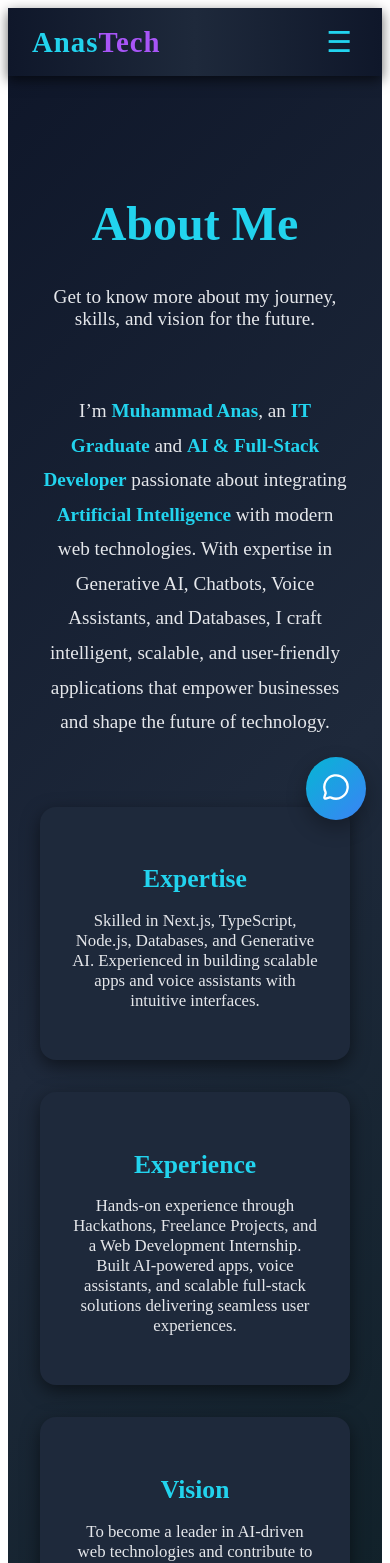
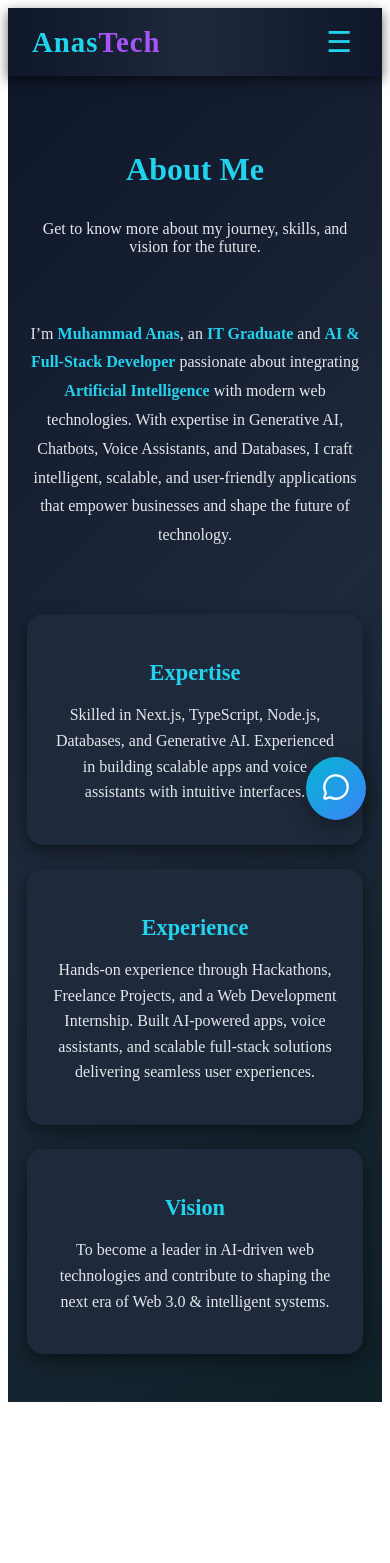
Before and after one commit to Anas-Rajput12/Portfolio, a Next.js app: page /about in a window 390 px wide. Shown: the top 1563 px of the page. After the commit the page ends 1410 px from the top, so only its background shows below. Built offline with nearby package versions, Linux system fonts and the light colour scheme.

Commit message:
Update page.tsx

```diff
--- a/app/about/page.tsx
+++ b/app/about/page.tsx
@@ -3,132 +3,40 @@ import React from "react";
 
 const About = () => {
   return (
-    <section
-      style={{
-        minHeight: "100vh",
-        background: "linear-gradient(135deg, #0f172a, #1e293b, #0f2027)",
-        color: "white",
-        padding: "5rem 2rem",
-        display: "flex",
-        flexDirection: "column",
-        alignItems: "center",
-        textAlign: "center",
-      }}
-    >
+    <section className="about-section">
       {/* Heading */}
-      <h1
-        style={{
-          fontSize: "3rem",
-          fontWeight: 800,
-          marginBottom: "1rem",
-          color: "#22d3ee", // Cyan for heading
-        }}
-      >
-        About Me
-      </h1>
-      <p
-        style={{
-          fontSize: "1.2rem",
-          color: "#e5e7eb", // Light gray for body
-          marginBottom: "3rem",
-          maxWidth: "750px",
-        }}
-      >
+      <h1 className="about-heading">About Me</h1>
+      <p className="about-subtitle">
         Get to know more about my journey, skills, and vision for the future.
       </p>
 
       {/* Intro */}
-      <p
-        style={{
-          fontSize: "1.2rem",
-          maxWidth: "750px",
-          lineHeight: "1.8",
-          marginTop: "1rem",
-          color: "#e5e7eb", // same color for consistency
-        }}
-      >
-        I’m <strong style={{ color: "#22d3ee" }}>Muhammad Anas</strong>, an{" "}
-        <strong style={{ color: "#22d3ee" }}>IT Graduate</strong> and{" "}
-        <strong style={{ color: "#22d3ee" }}>AI & Full-Stack Developer</strong>{" "}
+      <p className="about-intro">
+        I’m <strong className="highlight">Muhammad Anas</strong>, an{" "}
+        <strong className="highlight">IT Graduate</strong> and{" "}
+        <strong className="highlight">AI & Full-Stack Developer</strong>{" "}
         passionate about integrating{" "}
-        <strong style={{ color: "#22d3ee" }}>Artificial Intelligence</strong>{" "}
-        with modern web technologies. With expertise in Generative AI,
-        Chatbots, Voice Assistants, and Databases, I craft intelligent,
-        scalable, and user-friendly applications that empower businesses and
-        shape the future of technology.
+        <strong className="highlight">Artificial Intelligence</strong> with
+        modern web technologies. With expertise in Generative AI, Chatbots,
+        Voice Assistants, and Databases, I craft intelligent, scalable, and
+        user-friendly applications that empower businesses and shape the future
+        of technology.
       </p>
 
       {/* Highlights */}
-      <div
-        style={{
-          display: "grid",
-          gridTemplateColumns: "repeat(auto-fit, minmax(280px, 1fr))",
-          gap: "2rem",
-          maxWidth: "1100px",
-          marginTop: "3rem",
-          width: "100%",
-        }}
-      >
-        {/* Expertise */}
-        <div
-          style={{
-            background: "#1e293b",
-            padding: "2rem",
-            borderRadius: "16px",
-            boxShadow: "0 6px 18px rgba(0,0,0,0.5)",
-            transition: "transform 0.3s ease, box-shadow 0.3s ease",
-          }}
-          onMouseEnter={(e) =>
-            (e.currentTarget.style.transform = "translateY(-6px)")
-          }
-          onMouseLeave={(e) =>
-            (e.currentTarget.style.transform = "translateY(0)")
-          }
-        >
-          <h3
-            style={{
-              color: "#22d3ee", // cyan heading
-              fontSize: "1.6rem",
-              fontWeight: 700,
-              marginBottom: "0.75rem",
-            }}
-          >
-            Expertise
-          </h3>
-          <p style={{ color: "#e5e7eb", fontSize: "1.05rem" }}>
+      <div className="about-grid">
+        <div className="about-card">
+          <h3>Expertise</h3>
+          <p>
             Skilled in Next.js, TypeScript, Node.js, Databases, and Generative
             AI. Experienced in building scalable apps and voice assistants with
             intuitive interfaces.
           </p>
         </div>
 
-        {/* Experience */}
-        <div
-          style={{
-            background: "#1e293b",
-            padding: "2rem",
-            borderRadius: "16px",
-            boxShadow: "0 6px 18px rgba(0,0,0,0.5)",
-            transition: "transform 0.3s ease, box-shadow 0.3s ease",
-          }}
-          onMouseEnter={(e) =>
-            (e.currentTarget.style.transform = "translateY(-6px)")
-          }
-          onMouseLeave={(e) =>
-            (e.currentTarget.style.transform = "translateY(0)")
-          }
-        >
-          <h3
-            style={{
-              color: "#22d3ee",
-              fontSize: "1.6rem",
-              fontWeight: 700,
-              marginBottom: "0.75rem",
-            }}
-          >
-            Experience
-          </h3>
-          <p style={{ color: "#e5e7eb", fontSize: "1.05rem" }}>
+        <div className="about-card">
+          <h3>Experience</h3>
+          <p>
             Hands-on experience through Hackathons, Freelance Projects, and a
             Web Development Internship. Built AI-powered apps, voice assistants,
             and scalable full-stack solutions delivering seamless user
@@ -136,38 +44,125 @@ const About = () => {
           </p>
         </div>
 
-        {/* Vision */}
-        <div
-          style={{
-            background: "#1e293b",
-            padding: "2rem",
-            borderRadius: "16px",
-            boxShadow: "0 6px 18px rgba(0,0,0,0.5)",
-            transition: "transform 0.3s ease, box-shadow 0.3s ease",
-          }}
-          onMouseEnter={(e) =>
-            (e.currentTarget.style.transform = "translateY(-6px)")
-          }
-          onMouseLeave={(e) =>
-            (e.currentTarget.style.transform = "translateY(0)")
-          }
-        >
-          <h3
-            style={{
-              color: "#22d3ee",
-              fontSize: "1.6rem",
-              fontWeight: 700,
-              marginBottom: "0.75rem",
-            }}
-          >
-            Vision
-          </h3>
-          <p style={{ color: "#e5e7eb", fontSize: "1.05rem" }}>
+        <div className="about-card">
+          <h3>Vision</h3>
+          <p>
             To become a leader in AI-driven web technologies and contribute to
             shaping the next era of Web 3.0 & intelligent systems.
           </p>
         </div>
       </div>
+
+      {/* Custom Styles */}
+      <style jsx>{`
+        .about-section {
+          min-height: 100vh;
+          background: linear-gradient(135deg, #0f172a, #1e293b, #0f2027);
+          color: white;
+          padding: 5rem 2rem;
+          display: flex;
+          flex-direction: column;
+          align-items: center;
+          text-align: center;
+        }
+
+        .about-heading {
+          font-size: clamp(2rem, 5vw, 3rem);
+          font-weight: 800;
+          margin-bottom: 1rem;
+          color: #22d3ee;
+        }
+
+        .about-subtitle {
+          font-size: clamp(1rem, 2.5vw, 1.2rem);
+          color: #e5e7eb;
+          margin-bottom: 3rem;
+          max-width: 750px;
+        }
+
+        .about-intro {
+          font-size: clamp(1rem, 2.5vw, 1.2rem);
+          max-width: 750px;
+          line-height: 1.8;
+          margin-top: 1rem;
+          color: #e5e7eb;
+        }
+
+        .highlight {
+          color: #22d3ee;
+        }
+
+        .about-grid {
+          display: grid;
+          grid-template-columns: repeat(auto-fit, minmax(280px, 1fr));
+          gap: 2rem;
+          max-width: 1100px;
+          margin-top: 3rem;
+          width: 100%;
+        }
+
+        .about-card {
+          background: #1e293b;
+          padding: 2rem;
+          border-radius: 16px;
+          box-shadow: 0 6px 18px rgba(0, 0, 0, 0.5);
+          transition: transform 0.3s ease, box-shadow 0.3s ease;
+        }
+
+        .about-card:hover {
+          transform: translateY(-6px);
+          box-shadow: 0 10px 22px rgba(0, 0, 0, 0.6);
+        }
+
+        .about-card h3 {
+          color: #22d3ee;
+          font-size: 1.6rem;
+          font-weight: 700;
+          margin-bottom: 0.75rem;
+        }
+
+        .about-card p {
+          color: #e5e7eb;
+          font-size: 1.05rem;
+          line-height: 1.6;
+        }
+
+        /* 📱 Mobile (≤767px) */
+        @media (max-width: 767px) {
+          .about-section {
+            padding: 3rem 1.2rem;
+          }
+          .about-grid {
+            gap: 1.5rem;
+          }
+          .about-card {
+            padding: 1.5rem;
+          }
+          .about-card h3 {
+            font-size: 1.4rem;
+          }
+          .about-card p {
+            font-size: 1rem;
+          }
+        }
+
+        /* 💻 Tablet (768px–1023px) */
+        @media (min-width: 768px) and (max-width: 1023px) {
+          .about-section {
+            padding: 4rem 2rem;
+          }
+          .about-grid {
+            gap: 1.8rem;
+          }
+        }
+
+        /* 🖥 Desktop (1024px+) */
+        @media (min-width: 1024px) {
+          .about-section {
+            padding: 5rem 3rem;
+          }
+        }
+      `}</style>
     </section>
   );
 };
```
